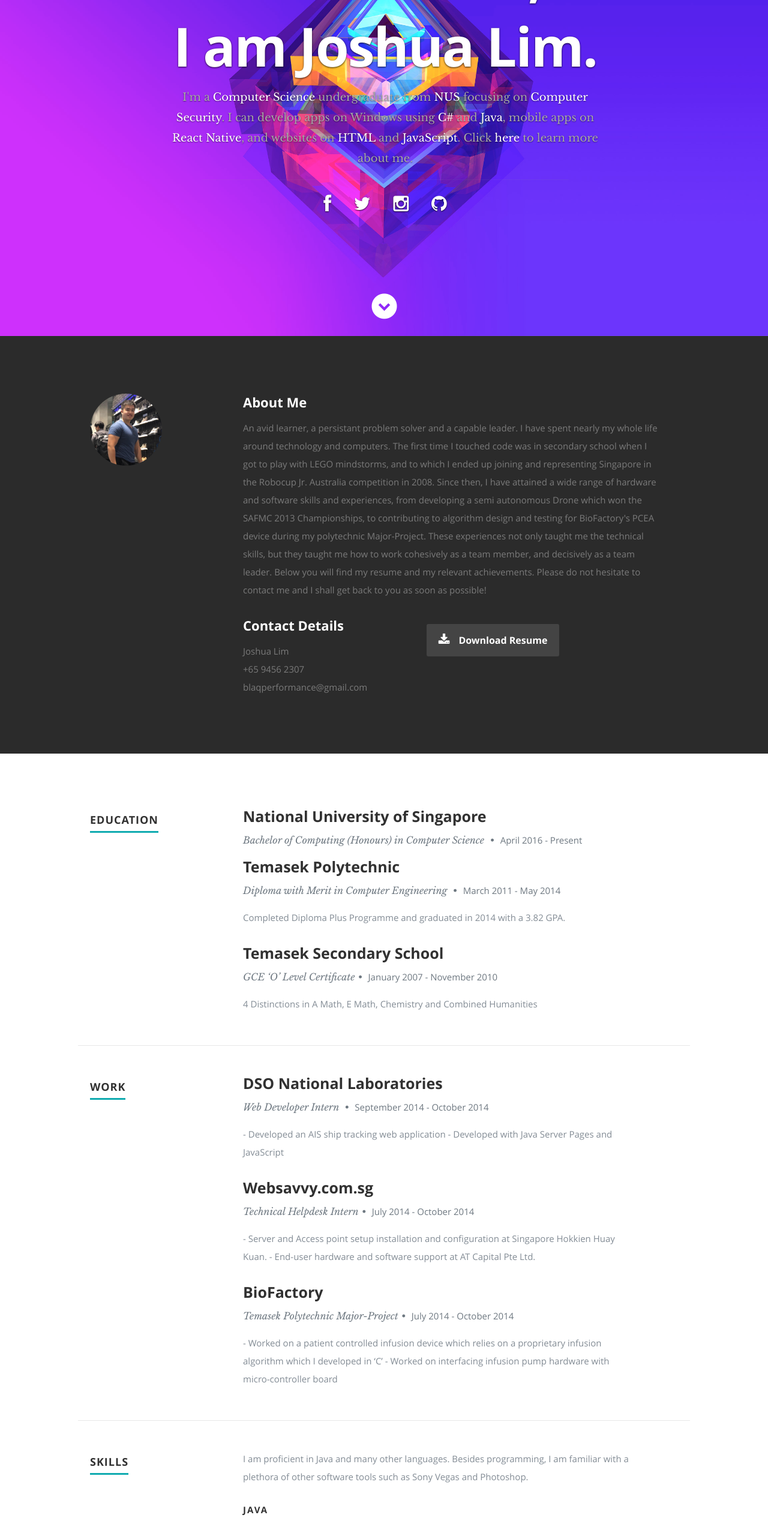
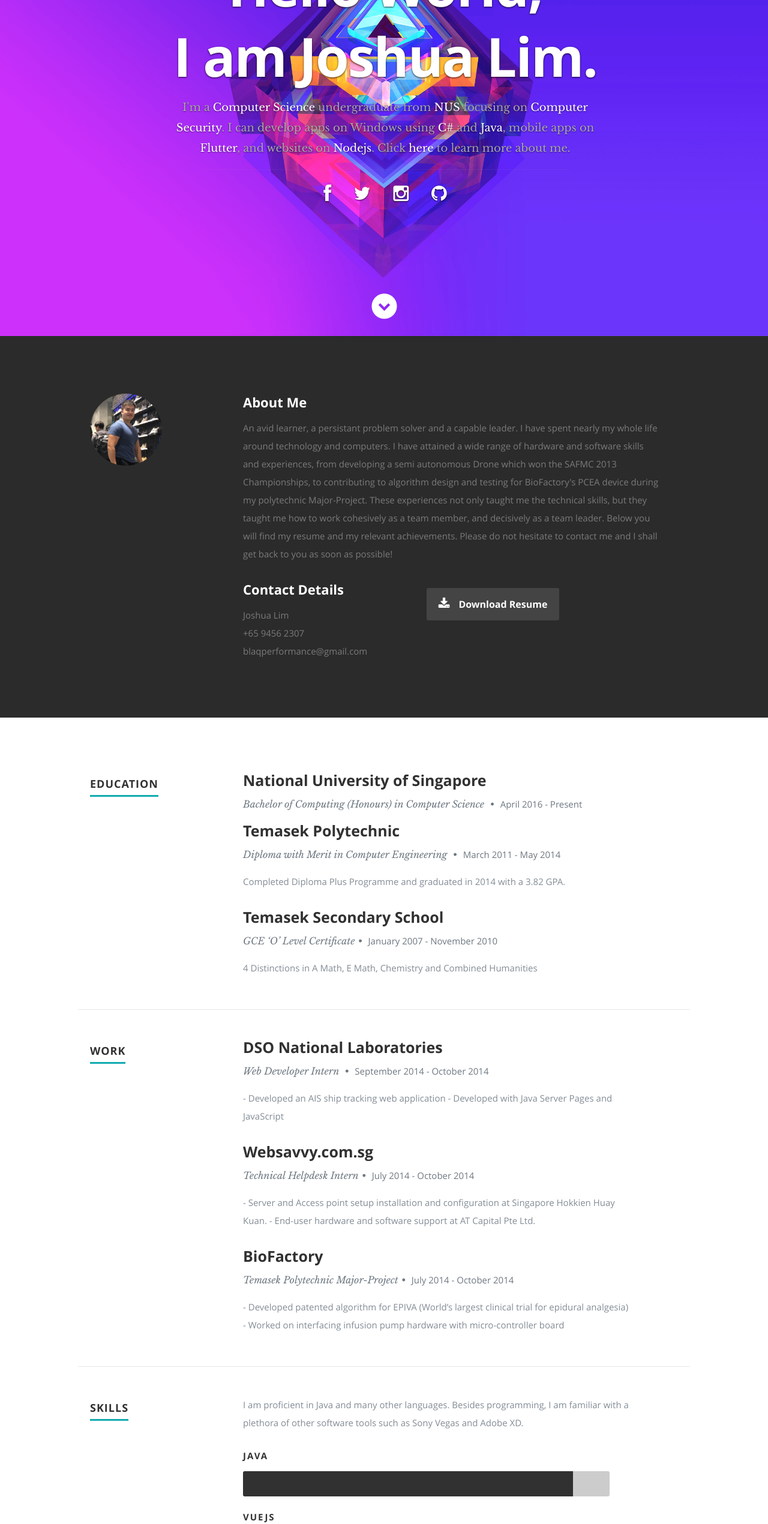
Before and after one commit to blaqkrow/blaqkrow.github.io, a plain HTML site: page index.html in a window 1280 px wide. Shown: the part 240-2780 px from the top of the page at 60% size. Drawn offline with nearby package versions, Linux system fonts and the light colour scheme.

Commit message:
update aagin

```diff
--- a/index.html
+++ b/index.html
@@ -59,7 +59,7 @@
             <h1>I am Joshua Lim.</h1>
             <h3>I'm a <span>Computer Science</span> undergraduate from <span>NUS</span> focusing on <span>Computer Security</span>. I can develop apps
               on Windows using <span>C#</span> and <span>Java</span>,
-              mobile apps on <span>React Native</span>, and websites on <span>HTML</span> and <span>JavaScript</span>. Click <a class="smoothscroll" href="#about">here</a>
+              mobile apps on <span>Flutter</span>, and websites on <span>Nodejs</span>. Click <a class="smoothscroll" href="#about">here</a>
             to learn more about me.</h3>
             <hr />
             <ul class="social">
@@ -95,10 +95,7 @@
 
             <h2>About Me</h2>
 
-            <p>An avid learner, a persistant problem solver and a capable leader. I have spent nearly my whole life around technology and computers.
-            The first time I touched code was in secondary school when I got to play with LEGO mindstorms, and to which I ended up joining
-            and representing Singapore in the Robocup Jr. Australia competition in 2008.
-            Since then, I have attained a wide range of hardware and software skills and experiences, from developing a semi autonomous Drone which won the SAFMC 2013 Championships,
+            <p>An avid learner, a persistant problem solver and a capable leader. I have spent nearly my whole life around technology and computers. I have attained a wide range of hardware and software skills and experiences, from developing a semi autonomous Drone which won the SAFMC 2013 Championships,
             to contributing to algorithm design and testing for BioFactory's PCEA device during my polytechnic Major-Project. These experiences not only taught me the technical skills,
             but they taught me how to work cohesively as a team member, and decisively as a team leader.
 
@@ -245,7 +242,7 @@
                   <p class="info">Temasek Polytechnic Major-Project<span>&bull;</span> <em class="date">July 2014 - October 2014</em></p>
 
                   <p>
-                    - Worked on a patient controlled infusion device which relies on a proprietary infusion algorithm which I developed in ‘C’
+                    - Developed patented algorithm for EPIVA (World’s largest clinical trial for epidural analgesia)
                     - Worked on interfacing infusion pump hardware with micro-controller board
                   </p>
 
@@ -269,16 +266,16 @@
          <div class="nine columns main-col">
 
             <p>I am proficient in Java and many other languages. Besides programming, I am familiar with a plethora of other software tools
-              such as Sony Vegas and Photoshop.
+              such as Sony Vegas and Adobe XD.
             </p>
 
 				<div class="bars">
 
 				   <ul class="skills">
              <li><span class="bar-expand java"></span><em>Java</em></li>
-             <li><span class="bar-expand c"></span><em>C</em></li>
-             <li><span class="bar-expand reactnative"></span><em>React Native</em></li>
-					   <li><span class="bar-expand photoshop"></span><em>Photoshop</em></li>
+             <li><span class="bar-expand c"></span><em>Vuejs</em></li>
+             <li><span class="bar-expand reactnative"></span><em>Flutter</em></li>
+					   <li><span class="bar-expand photoshop"></span><em>Adobe XD</em></li>
              <li><span class="bar-expand sonyvegas"></span><em>Sony Vegas</em></li>
 					</ul>
 
@@ -629,8 +626,9 @@
             <ul class="social-links">
                <li><a href="https://www.facebook.com/TheOnlyCrowley"><i class="fa fa-facebook"></i></a></li>
                <li><a href="https://twitter.com/BLaQkRoW"><i class="fa fa-twitter"></i></a></li>
-               <li><a href="https://www.instagram.com/blaqkrow/"><i class="fa fa-instagram"></i></a></li>
+               <li><a href="https://www.instagram.com/joshua.lim.cz/"><i class="fa fa-instagram"></i></a></li>
                <li><a href="https://github.com/blaqkrow"><i class="fa fa-github"></i></a></li>
+               <li><a href="https://www.linkedin.com/in/joshua-lim-0209b9158"><i class="fa fa-linkedin"></i></a></li>
             </ul>
 
          </div>
```
